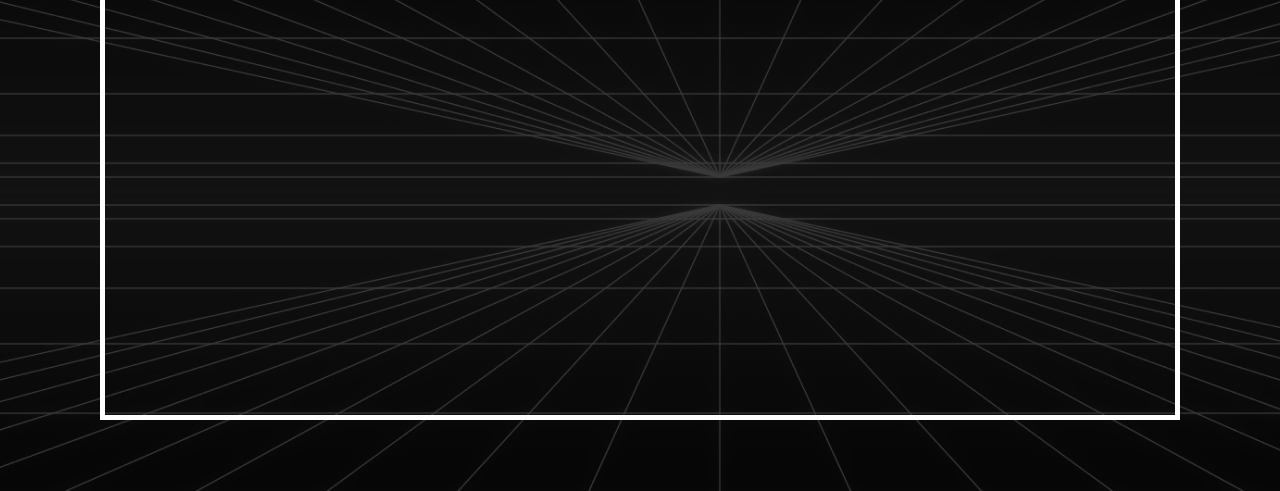
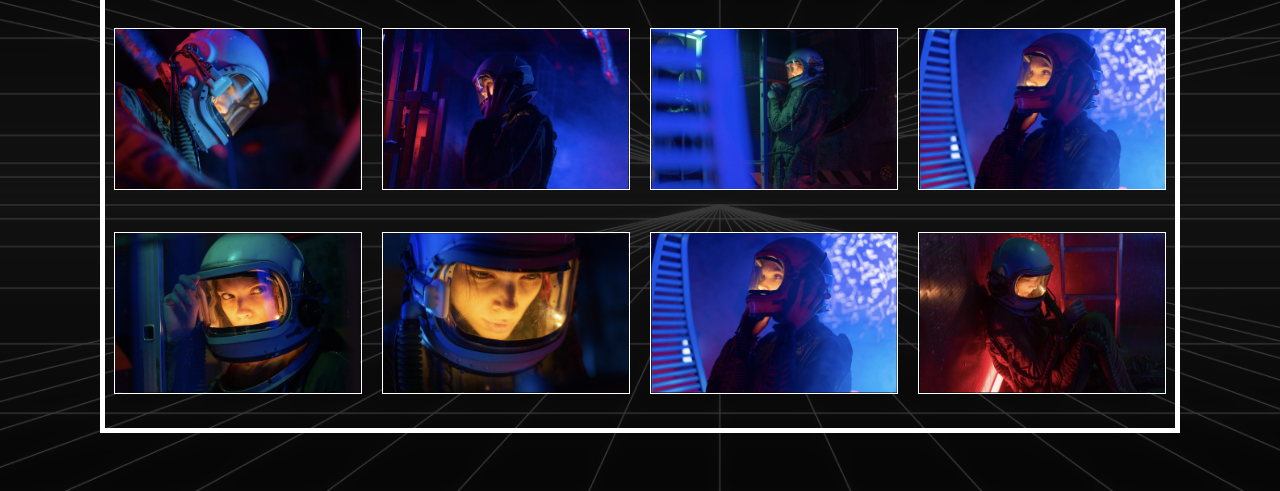
Before and after one commit to FilipeQueiroz/Landing_page, a plain HTML site: page index.html in a window 1280 px wide. Shown: the part 309-800 px from the top of the page. Drawn offline with Linux system fonts and the light colour scheme.

Commit message:
Section1 finished

```diff
--- a/index.html
+++ b/index.html
@@ -37,8 +37,20 @@
             </h1>
 
             <img class="badge" src="./Images/badge.svg">
+
+            <div class="images">
+
+                <img class="gallery" src="./Images/galeria-1.png">
+                <img class="gallery" src="Images/galeria-2.png">
+                <img class="gallery" src="./Images/galeria-3.png">
+                <img class="gallery" src="./Images/galeria-4.png">
+                <img class="gallery" src="./Images/galeria-5.png">
+                <img class="gallery" src="./Images/galeria-6.png">
+                <img class="gallery" src="./Images/galeria-7.png">
+                <img class="gallery" src="./Images/galeria-8.png">
+
+            </div>
         </section>
-
 
 
 
--- a/style.css
+++ b/style.css
@@ -19,8 +19,6 @@ ul{
     position: absolute;
     left: 50%;
     transform: translateX(-50%);
-
-
 }
 li{
     font-size: 20px;
@@ -32,7 +30,7 @@ li{
 
 .pag1{
     margin-top: 100px;
-    height:600px;
+
     position: relative;
     border:5px solid #fff;
 }
@@ -72,3 +70,16 @@ h1{
 .red{
     color:#ff5b50;
 }
+.images{
+    text-align: center;
+    margin-top: 100px;
+}
+.gallery{
+    width: 23%;
+    border: 1px solid #fff;
+    margin:8px;
+    margin-bottom: 30px;
+
+}
+
+}
```
